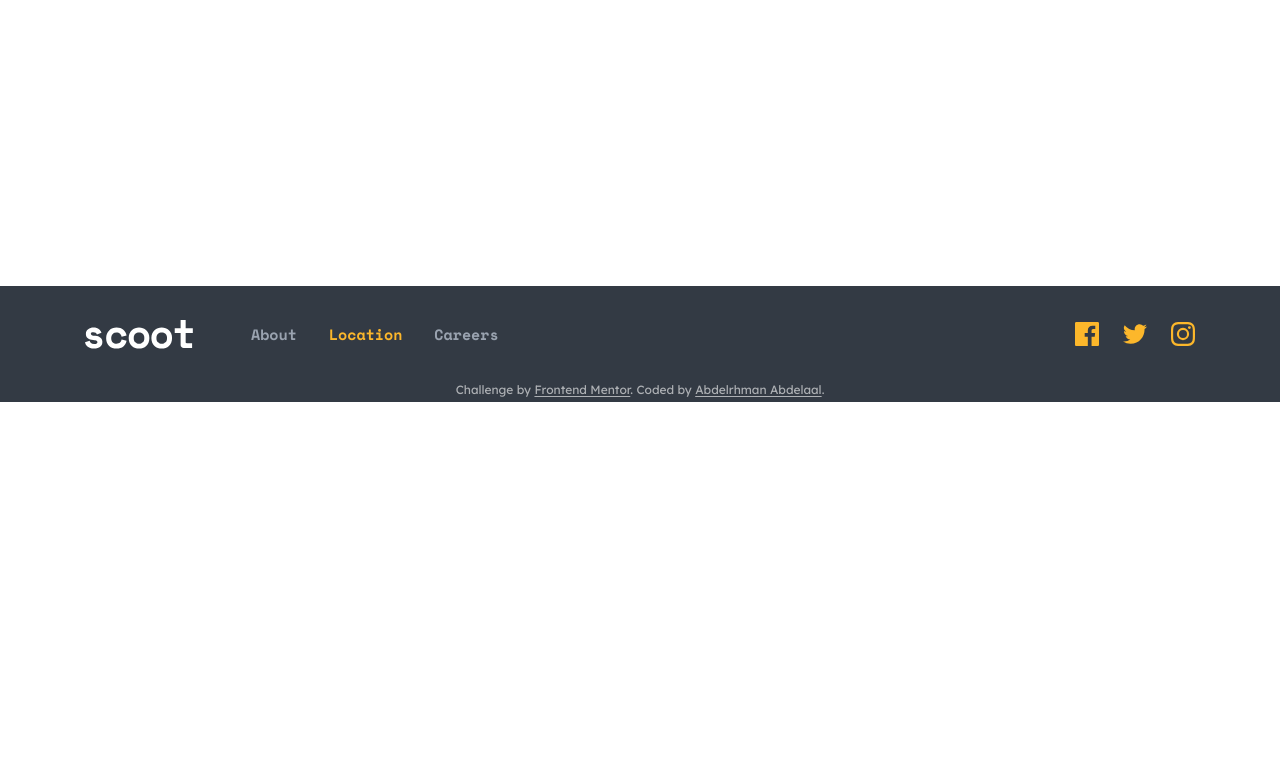
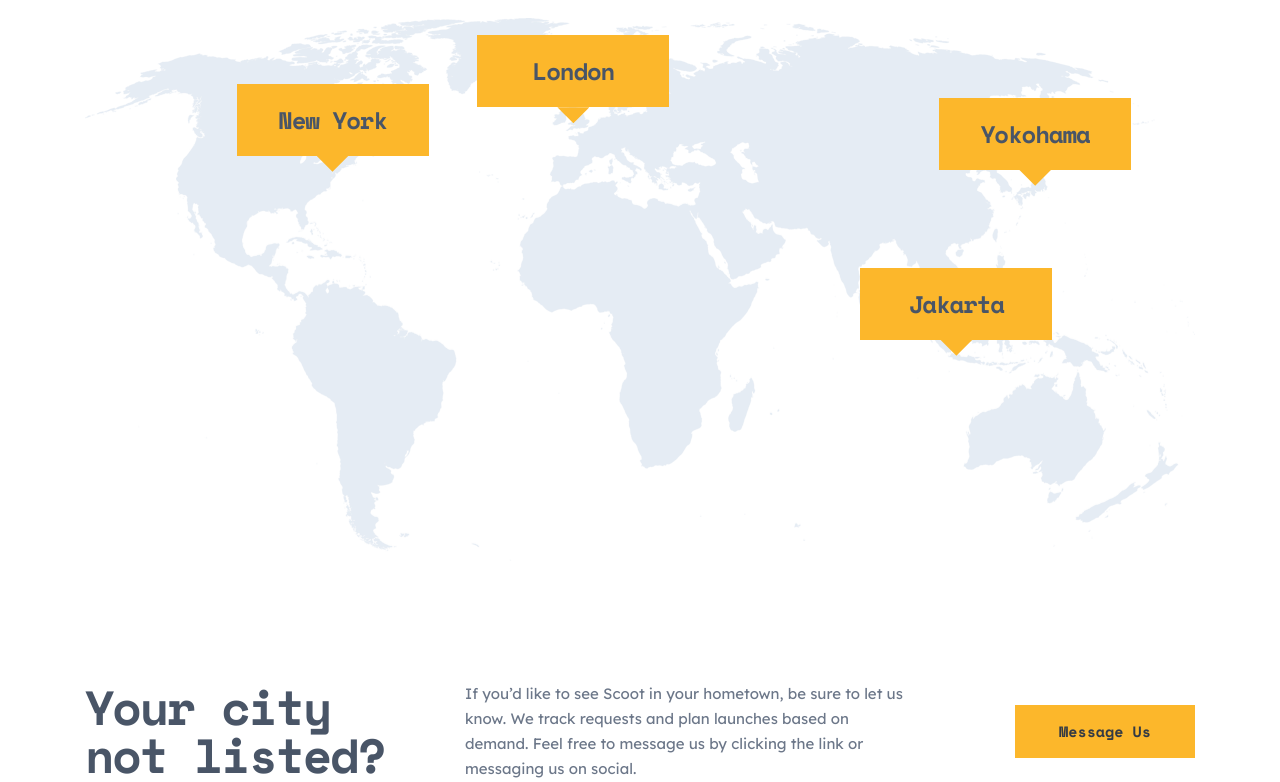
Before and after one commit to MrBlackvanta/scoot-multi-page-website, a Next.js app: page /locations in a window 1280 px wide. Shown: the part 398-1180 px from the top of the page. Before the commit the page ends 800 px from the top, so only its background shows below. Built offline with nearby package versions, Linux system fonts and the light colour scheme.

Commit message:
feat: add CityMap and NotListed components to Locations page, enhance accessibility and styling

```diff
--- a/src/app/globals.css
+++ b/src/app/globals.css
@@ -8,7 +8,6 @@
   --color-light-grey: #e5ecf4;
   --color-snow: #f2f5f9;
   --color-light-yellow: #fff4df;
-  --color-pin: #f6faff;
   --color-veil: #2f3b59;
   --color-muted: #6c7789;
   --color-muted-inverse: #9aa3b0;
@@ -145,6 +144,10 @@
   }
 }
 
+@utility v-pin-tail {
+  clip-path: polygon(0 0, 100% 0, 50% 100%);
+}
+
 @utility v-summary {
   @apply cursor-pointer list-none;
 
--- a/src/app/locations/page.tsx
+++ b/src/app/locations/page.tsx
@@ -1,8 +1,20 @@
-import { DownloadCta } from "@/components/layout";
+import heroDesktop from "@/assets/images/shared/page-hero-desktop.webp";
+import heroMobile from "@/assets/images/shared/page-hero-mobile.webp";
+import heroTablet from "@/assets/images/shared/page-hero-tablet.webp";
+import { DownloadCta, PageHero } from "@/components/layout";
+import { CityMap, NotListed } from "@/views/locations";
 
 export default function Locations() {
   return (
     <main className="flex-1">
+      <PageHero
+        title="Locations"
+        mobile={heroMobile}
+        tablet={heroTablet}
+        desktop={heroDesktop}
+      />
+      <CityMap />
+      <NotListed />
       <DownloadCta />
     </main>
   );
--- /dev/null
+++ b/src/views/locations/city-map.tsx
@@ -0,0 +1,57 @@
+import mapDesktop from "@/assets/images/locations/world-map-desktop.webp";
+import mapMobile from "@/assets/images/locations/world-map-mobile.webp";
+import mapTablet from "@/assets/images/locations/world-map-tablet.webp";
+import { Picture } from "@/components";
+
+const cities = [
+  { name: "New York", x: 22.3, y: 28.3 },
+  { name: "London", x: 44, y: 19.4 },
+  { name: "Jakarta", x: 78.5, y: 62.2 },
+  { name: "Yokohama", x: 85.6, y: 30.9 },
+];
+
+export default function CityMap() {
+  return (
+    <section
+      aria-labelledby="cities-heading"
+      className="pt-18 md:pt-36 lg:pt-30"
+    >
+      <div className="v-page">
+        <h2 id="cities-heading" className="sr-only">
+          Cities we serve
+        </h2>
+
+        <div className="relative">
+          <Picture
+            mobile={mapMobile}
+            tablet={mapTablet}
+            desktop={mapDesktop}
+            alt=""
+            className="w-full"
+          />
+
+          <ul
+            role="list"
+            className="mt-10 flex flex-col gap-4 md:absolute md:inset-0 md:mt-0 md:block"
+          >
+            {cities.map(({ name, x, y }) => (
+              <li
+                key={name}
+                style={{ left: `${x}%`, top: `${y}%` }}
+                className="md:absolute md:-translate-x-1/2 md:-translate-y-full"
+              >
+                <span className="flex h-18 items-center justify-center bg-light-yellow font-display text-card font-bold text-navy md:h-8 md:w-30 md:bg-yellow md:text-pin-label md:text-navy-deep lg:h-18 lg:w-48 lg:text-card lg:text-navy">
+                  {name}
+                </span>
+                <span
+                  aria-hidden="true"
+                  className="mx-auto hidden h-2 w-4 bg-yellow v-pin-tail md:block lg:h-4 lg:w-8"
+                />
+              </li>
+            ))}
+          </ul>
+        </div>
+      </div>
+    </section>
+  );
+}
--- /dev/null
+++ b/src/views/locations/index.ts
@@ -0,0 +1,2 @@
+export { default as CityMap } from "./city-map";
+export { default as NotListed } from "./not-listed";
--- /dev/null
+++ b/src/views/locations/not-listed.tsx
@@ -0,0 +1,29 @@
+import { Button } from "@/components";
+
+export default function NotListed() {
+  return (
+    <section
+      aria-labelledby="not-listed-heading"
+      className="pt-18 pb-18 text-center md:pt-16 md:pb-30 xl:pt-30 xl:text-left"
+    >
+      <div className="v-page xl:grid xl:grid-cols-12 xl:items-center xl:gap-7.5">
+        <h2
+          id="not-listed-heading"
+          className="mx-auto mb-8 max-w-114 font-display text-section-sm font-bold text-navy md:mb-10 md:text-section xl:col-span-4 xl:mx-0 xl:mb-0 xl:max-w-none"
+        >
+          Your city not listed?
+        </h2>
+
+        <p className="mx-auto mb-8 max-w-xl md:mb-10 xl:col-span-5 xl:mx-0 xl:mb-0 xl:max-w-none">
+          If you’d like to see Scoot in your hometown, be sure to let us know.
+          We track requests and plan launches based on demand. Feel free to
+          message us by clicking the link or messaging us on social.
+        </p>
+
+        <Button className="xl:col-span-3 xl:justify-self-end">
+          Message Us
+        </Button>
+      </div>
+    </section>
+  );
+}
```
Also changed, not shown: 1 other file (tests, documents, lock files or other folders).
